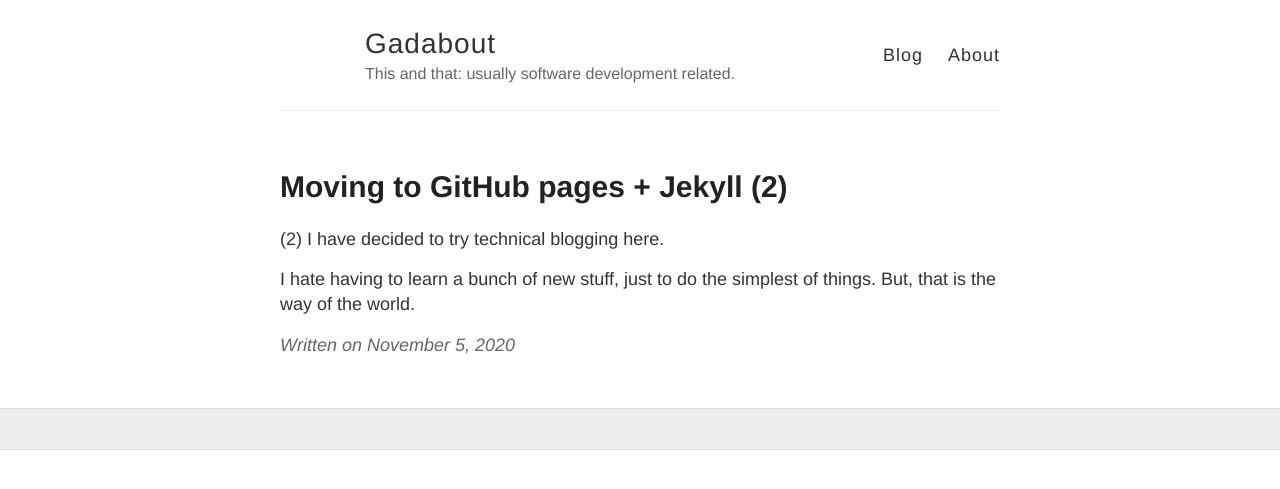
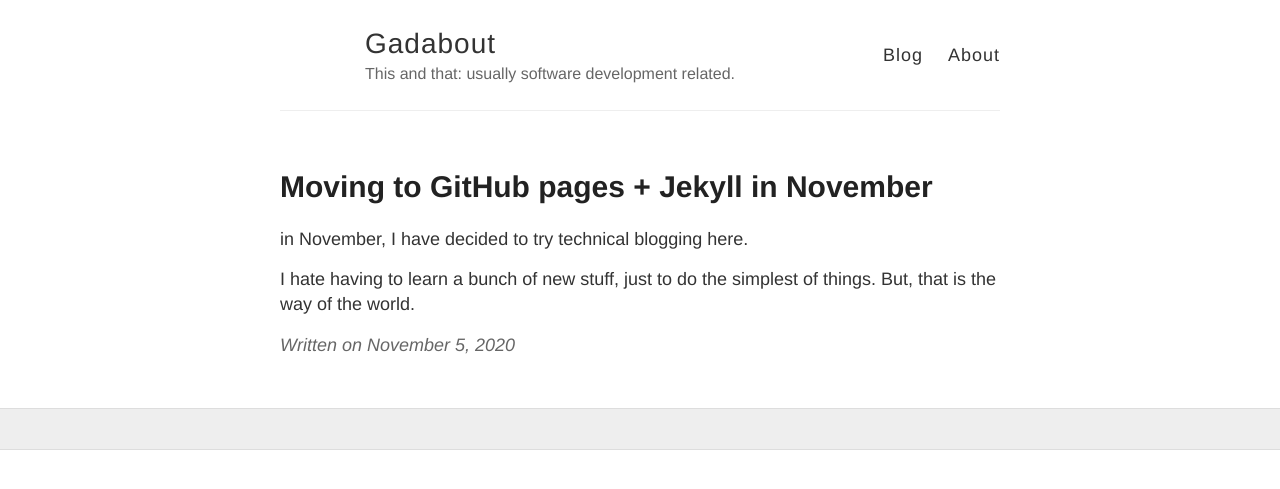
Before and after one commit to rex-tech-home/rex-tech-home.github.io, a Jekyll site: the page built from _posts/2020-11-5-First.md, in a window 1280 px wide. Shown: the top 489 px of the page. Built offline with Jekyll 4.4.1, drawn with Linux system fonts in a browser that asks for light colours.

Commit message:
Update 2020-11-5-First.md

```diff
--- a/_posts/2020-11-5-First.md
+++ b/_posts/2020-11-5-First.md
@@ -1,9 +1,9 @@
 ---
 layout: post
-title: Moving to GitHub pages + Jekyll (2)
+title: Moving to GitHub pages + Jekyll in November
 ---
 
-(2) I have decided to try technical blogging here.
+in November, I have decided to try technical blogging here.
 
 I hate having to learn a bunch of new stuff, just to do the simplest of things. But, that is the way of the world.
 
```
